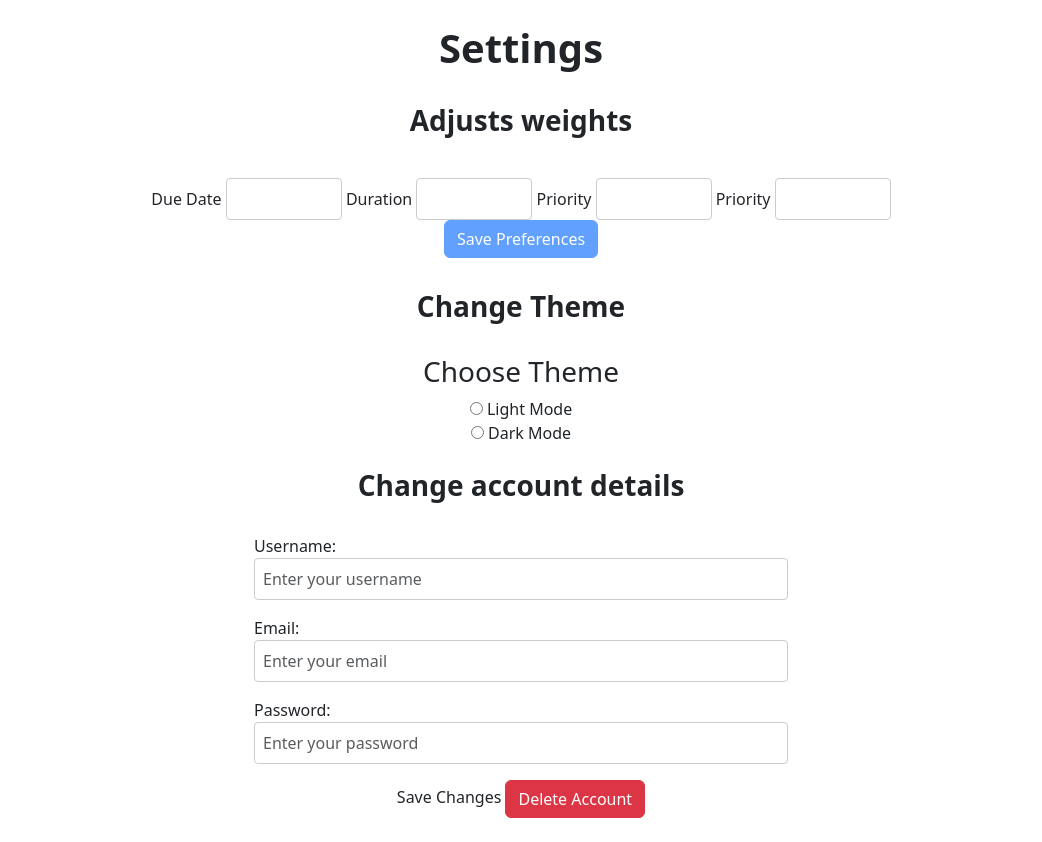
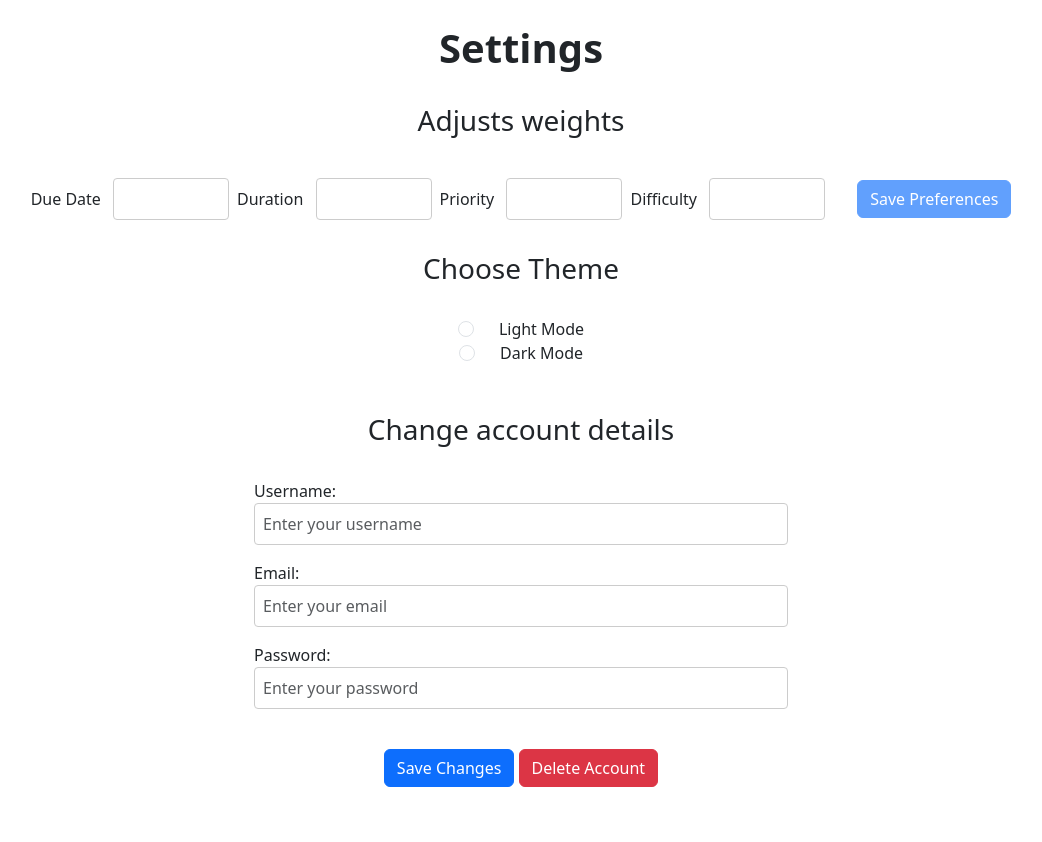
Before and after one commit to DeObjectifOne/CS-code, a Python web app: template Coding time!/website/templates/settings.html in a window 1280 px wide. Shown: the part 56-898 px from the top of the page, without its empty margins (119-1161 px from the left). After the commit the page ends 843 px from the top, so only its background shows below. Run offline with Jinja, Linux system fonts and the light colour scheme; the template is opened without the code that fills it, so the values that code supplies are empty; some libraries are stand-ins or nearby versions.

Commit message:
Update settings.html

```diff
--- a/Coding time!/website/templates/settings.html
+++ b/Coding time!/website/templates/settings.html
@@ -9,15 +9,33 @@
         border: none;
     }
 
+    .theme-button-container {
+        display: flex;
+        justify-content: center; /* Center the items horizontally */
+        gap: 20px; /* Space between the buttons */
+    }
+
+    .form-check {
+        margin: 0; /* Remove the default margin for alignment */
+    }
+
+    .form-check-label {
+        display: inline-block;
+        padding-left: 5px; /* Space between radio button and label */
+    }
+
+
 </style>
 
 <br>
 
 <h1 align="center"><b>Settings</b></h1>
 
+<div class="separator"></div>
+
 <br>
 
-<h3 align="center"><b>Adjusts weights</b></h3>
+<h3 align="center">Adjusts weights</h3>
 
 <br>
 
@@ -28,10 +46,11 @@
             class="navbar navbar-expand navbar-light bg-light d-flex justify-content-center">
             <form
                 method="POST"
-                action="{{ url_for('views.settings') }}">
+                action="{{ url_for('views.settings') }}"
+                class="d-flex align-items-center gap-2">
 
                 <div class="d-inline">
-                <label for="weight_due_date">
+                    <label for="weight_due_date" class="me-2">
                         Due Date
                     </label>
                     <input
@@ -42,11 +61,12 @@
                         min="0"
                         max="1"
                         step="0.01"
-                    oninput="validateWeights()">
+                        oninput="validateWeights()"
+                        class="form-control d-inline w-auto">
                 </div>
 
                 <div class="d-inline">
-                <label for="weight_duration">
+                    <label for="weight_duration" class="me-2">
                         Duration
                     </label>
                     <input
@@ -57,11 +77,12 @@
                         min="0"
                         max="1"
                         step="0.01"
-                    oninput="validateWeights()">
+                        oninput="validateWeights()"
+                        class="form-control d-inline w-auto">
                 </div>
 
                 <div class="d-inline">
-                <label for="weight_priority">
+                    <label for="weight_priority" class="me-2">
                         Priority
                     </label>
                     <input
@@ -72,12 +93,13 @@
                         min="0"
                         max="1"
                         step="0.01"
-                    oninput="validateWeights()">
-            </form>
+                        oninput="validateWeights()"
+                        class="form-control d-inline w-auto">
+                </div>
 
                 <div class="d-inline">
-                <label for="weight_difficulty">
-                    Priority
+                    <label for="weight_difficulty" class="me-2">
+                        Difficulty
                     </label>
                     <input
                         type="number"
@@ -87,10 +109,13 @@
                         min="0"
                         max="1"
                         step="0.01"
-                    oninput="validateWeights()">
+                        oninput="validateWeights()"
+                        class="form-control d-inline w-auto">
                 </div>
 
-            <div class="d-flex justify-content-center align-items-center">
+                <br>
+
+                <div class="d-inline ms-3">
                     <button
                         type="submit"
                         id="save-button"
@@ -107,54 +132,58 @@
 
 <p
     id="error-message"
-    style="color: red; display: none;">
+    style="color: red; display: none;"
+    class="text-center">
     The weightings must equal 1
 </p>
 
 <br>
 
-<h3 align="center"><b>Change Theme</b></h3>
+<div class="text-center">
+    <form method="POST" action="{{ url_for('customization.save_theme') }}">
+        <h3>Choose Theme</h3>
 
         <br>
 
-<div class="text-center">
-    <form>
-
-        <h3>Choose Theme</h3>
+        <div class="theme-button-container">
             <input
                 type="radio"
                 id="light"
                 name="theme"
                 value="light"
-            {% if current_user.theme == 'light' %}checked{% endif %}
-            onchange="changeTheme(this.value)"
-        >
+                class="form-check-input"
+                {% if current_user.theme == 'light' %}checked{% endif %}>
             <label
                 for="light"
-        >
+                class="form-check-label">
                 Light Mode
-        </label><br>
+            </label>
+        </div>
 
+        <div class="theme-button-container">
             <input
                 type="radio"
                 id="dark"
                 name="theme"
                 value="dark"
-            {% if current_user.theme == 'dark' %}checked{% endif %}
-            onchange="changeTheme(this.value)"
-        >
+                class="form-check-input"
+                {% if current_user.theme == 'dark' %}checked{% endif %}>
             <label
                 for="dark"
-        >
+                class="form-check-label">
                 Dark Mode
             </label>
+        </div>
+
+        <br>
 
     </form>
 </div>
 
+
 <br>
 
-<h3 align=center><b>Change account details</b></h3>
+<h3 align=center>Change account details</h3>
 
 <br>
 
@@ -163,8 +192,7 @@
         <div class="col-md-6">
             <form
                 action="{{ url_for('auth.update_account') }}"
-                method="POST"
-            >
+                method="POST">
 
                 <div class="mb-3">
                     <label for="username">
@@ -205,7 +233,9 @@
                         placeholder="Enter your password">
                 </div>
 
-                <div class="text-center"
+                <br>
+
+                <div class="text-center">
 
                     <button
                         type="submit"
@@ -263,26 +293,4 @@
 
 </script>
 
-<script>
-
-    function changeTheme(theme) {
-        fetch('/save_theme', {
-            method: 'POST',
-            headers: {
-                'Content-Type': 'application/x-www-form-urlencoded'
-            },
-            body: `theme=${theme}`
-        }).then(response => {
-            if (response.ok) {
-                location.reload(); // Reload the page to apply the new theme
-            } else {
-                console.error('Failed to update theme');
-            }
-        }).catch(error => {
-            console.error('Error:', error);
-        });
-    }
-
-</script>
-
 {% endblock %}
```
Lines whose indentation alone changed are shown as unchanged.
